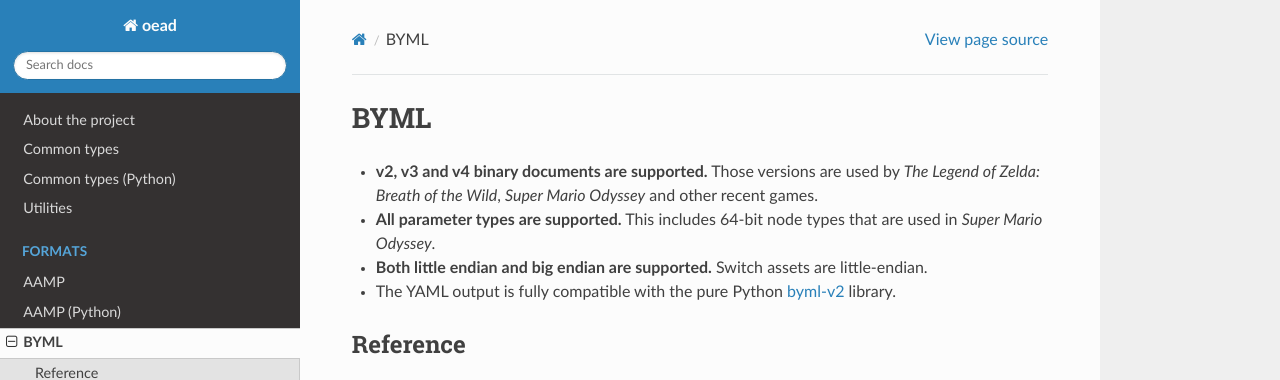
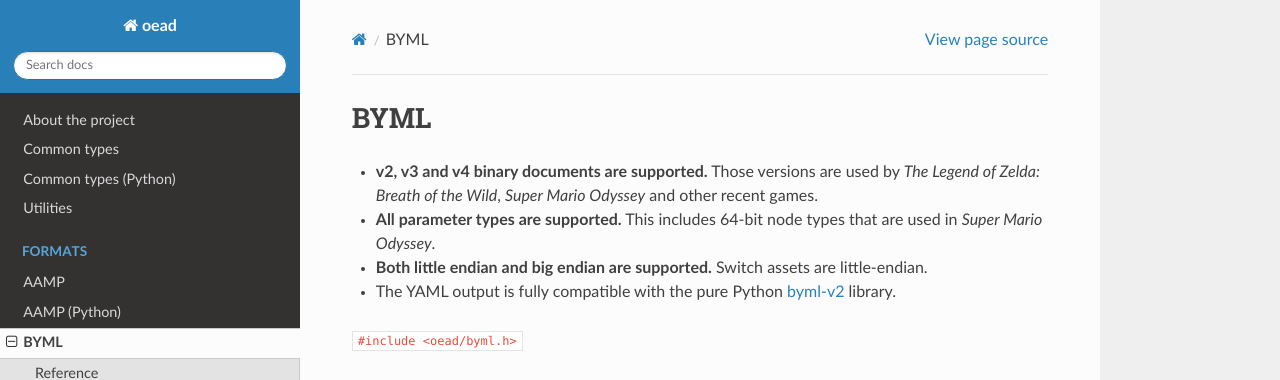
Before and after one commit to zeldamods/oead, a Sphinx documentation site: the page built from docs/source/byml.rst, in a window 1280 px wide, cut to the strip 0-380 px from the top of the page. Built offline with Sphinx 7.4.7 and the Read the Docs theme 2.0.0, drawn with Linux system fonts in a browser that asks for light colours.

Commit message:
docs: Add missing header file names for AAMP and BYML

```diff
--- a/docs/source/aamp.rst
+++ b/docs/source/aamp.rst
@@ -3,6 +3,8 @@ AAMP
 ####
 
 .. include:: _aamp_status.rst
+
+``#include <oead/aamp.h>``
 
 Parameters
 ==========
--- a/docs/source/byml.rst
+++ b/docs/source/byml.rst
@@ -3,6 +3,8 @@ BYML
 ####
 
 .. include:: _byml_status.rst
+
+``#include <oead/byml.h>``
 
 Reference
 =========
```
